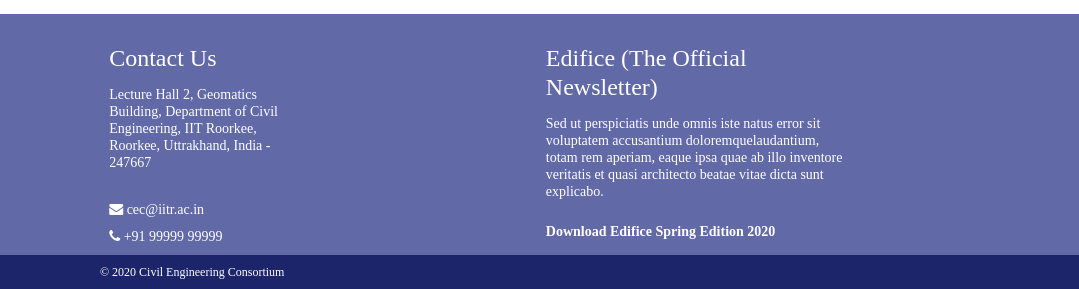
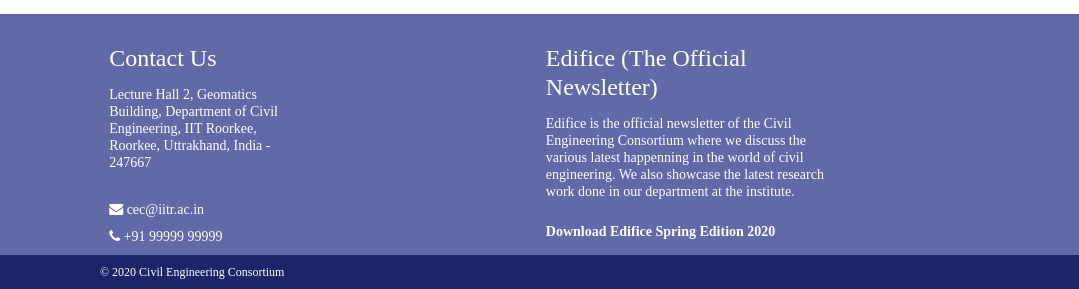
Before and after one commit to agargcode001/CEC, a website: page Activities.html in a window 1280 px wide. Shown: the part 1024-1313 px from the top of the page, 0-1079 px from the left. Drawn offline with Linux system fonts and the light colour scheme.

Commit message:
Small Changes

```diff
--- a/Activities.html
+++ b/Activities.html
@@ -14,7 +14,6 @@
     <title>Civil Engineering Consortium IIT Roorkee</title>
 </head>
 <body>
-    <!-- Fixed Navigation bar-->
     <!-- Fixed Navigation bar-->
     <nav class="navbar navbar-expand-md fixed-top align-items-center">
         <div class="container ml-0 mr-0">
@@ -185,11 +184,7 @@
                     <div class="d-md-block d-none col-sm-5 col-lg-3 offset-0 offset-lg-2">
                         <h5 class="contact-us-heading">Edifice (The Official Newsletter)</h5>
                         <div class="contact-us">
-                            Sed ut perspiciatis unde omnis iste natus error sit
-                            voluptatem accusantium doloremquelaudantium,
-                            totam rem aperiam, eaque ipsa quae ab illo inventore
-                            veritatis et quasi architecto beatae vitae dicta sunt
-                            explicabo.
+                            Edifice is the official newsletter of the Civil Engineering Consortium where we discuss the various latest happenning in the world of civil engineering. We also showcase the latest research work done in our department at the institute.
                         </div>
                         <div class="edifice"><a class="edifice" href="#">Download Edifice Spring Edition 2020<a></div>
                     </div>
```
Also changed, not shown: Projects.html (+3 -3 lines).
